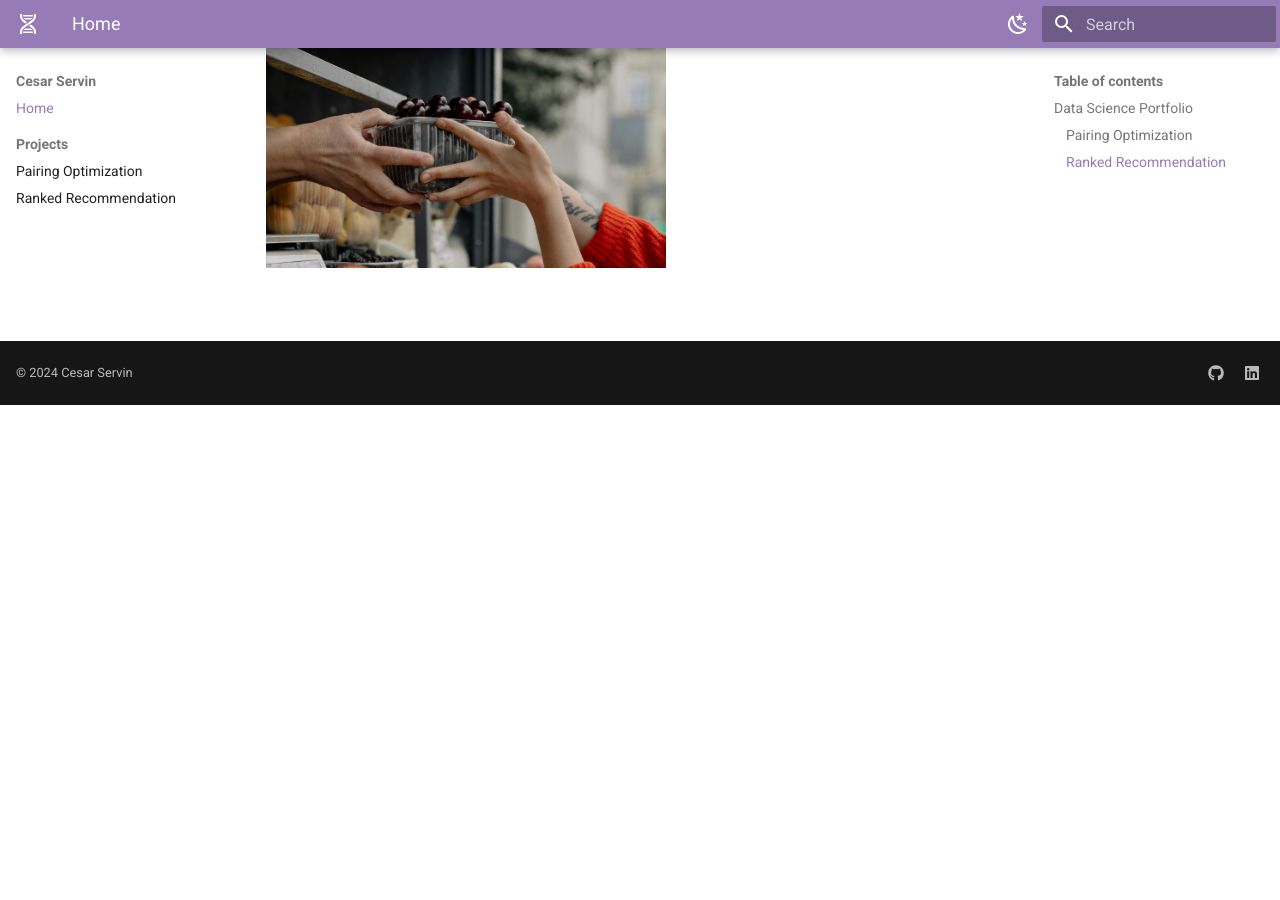
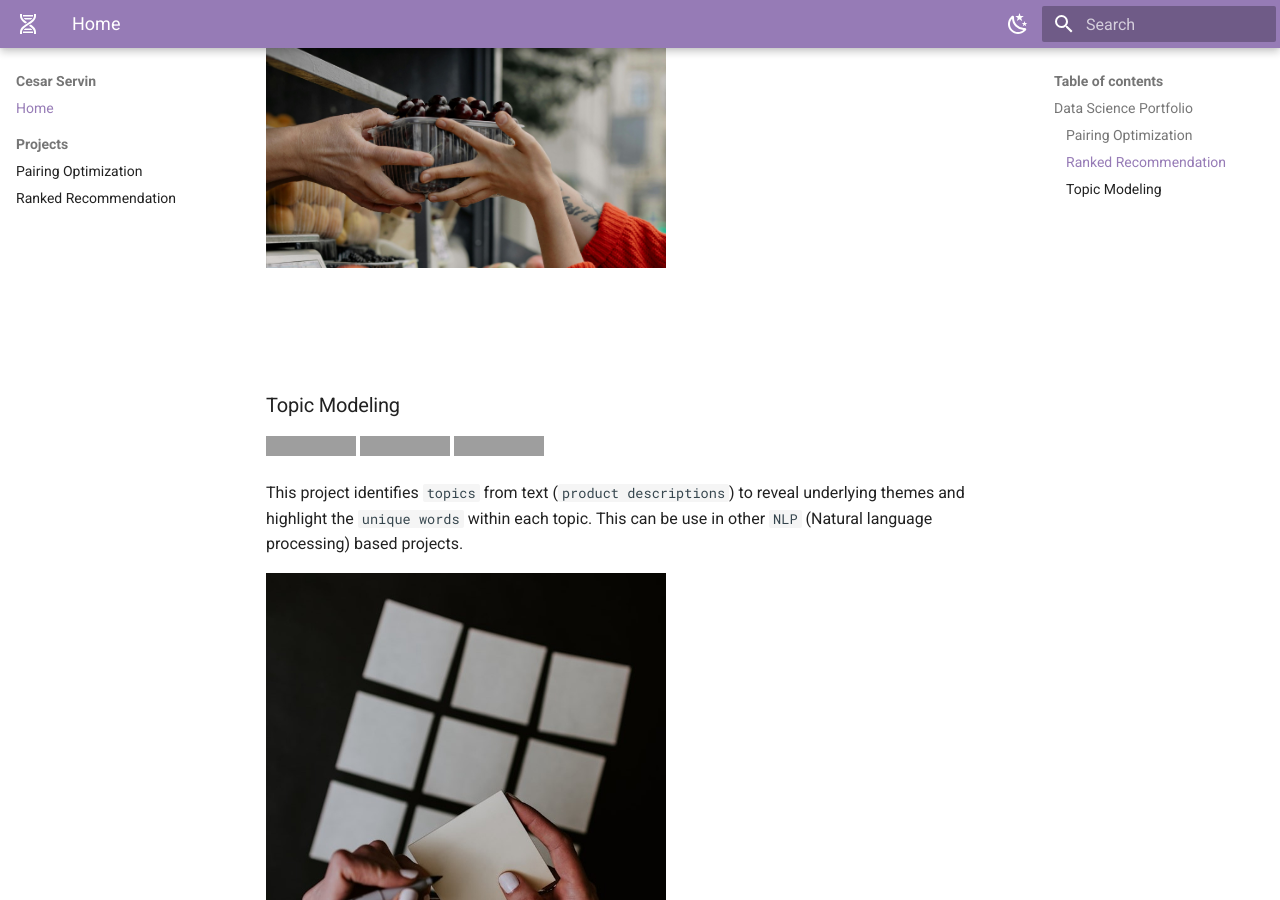
Before and after one commit to cesarservin/cesarservin.github.io, an MkDocs documentation site: the page built from docs/index.md, in a window 1280 px wide and 900 px high, scrolled down 920 px. Built offline with MkDocs 1.6.1 and Material for MkDocs 9.7.7, drawn with Linux system fonts in a browser that asks for light colours; nearby versions of some CDN libraries; library files that are not in the unit come from our copies; before the commit the page ends 1325 px from its top, so only the background shows below that; grey boxes are pictures that could not be loaded.

Commit message:
feat: topic modeling

```diff
--- a/docs/index.md
+++ b/docs/index.md
@@ -25,6 +25,21 @@ This project offers customers `relevant` products that align with their purchasi
 
 <br>
 
+<br>
+
+### Topic Modeling
+
+[![View Project](https://img.shields.io/badge/Material-View_Project-purple?logo=MaterialforMKDOCS)](https://cesarservin.com/topic_modeling/index.html)
+[![Open Notebook](https://img.shields.io/badge/Jupyter-Open_Notebook-blue?logo=Jupyter)](https://github.com/cesarservin/topic_modeling/blob/main/notebooks/topic_modeling_main.ipynb)
+[![View on GitHub](https://img.shields.io/badge/GitHub-View_on_GitHub-blue?logo=GitHub)](https://github.com/cesarservin/topic_modeling)
+
+This project identifies `topics` from text (`product descriptions`) to reveal underlying themes and highlight the `unique words` within each topic. This can be use in other `NLP` (Natural language processing) based projects.
+
+
+<img src="assets\topic_modeling_Logo.jpg" alt="Pairs" width="400">
+
+<br>
+
 <!-- <br>
 <center><img src="assets/suggest_item.png" width="400" height="400"/></center>
 <br> -->
```
Also changed, not shown: docs/assets/topic_modeling_Logo.jpg (added), 1 other file.
